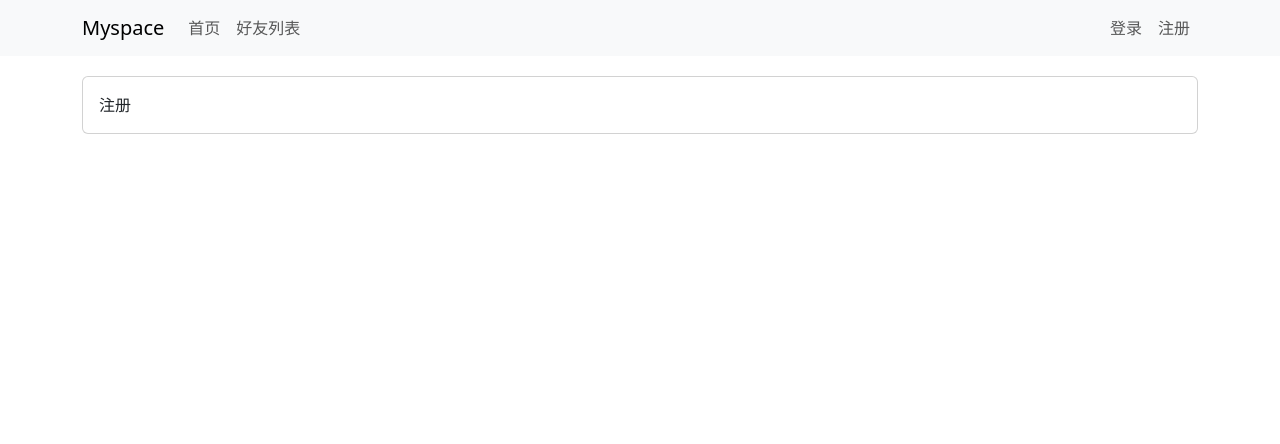
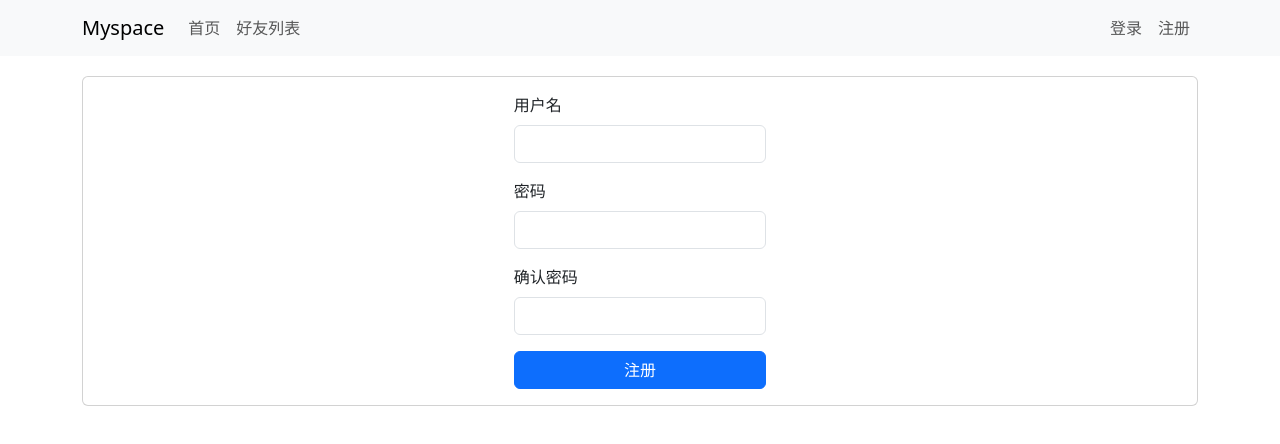
Before and after one commit to CodeWater404/webcode, a Vue app in the folder myspace/: page /register in a window 1280 px wide. Shown: the top 444 px of the page. Built offline with nearby package versions, Linux system fonts and the light colour scheme.

Commit message:
实现注册功能

```diff
--- a/myspace/src/views/LoginView.vue
+++ b/myspace/src/views/LoginView.vue
@@ -12,8 +12,8 @@
           <div class="mb-3">
             <label for="password" class="form-label">密码</label>
             <input v-model="password" type="password" class="form-control" id="password">
-            <div class="error-message">{{ error_message }}</div>
           </div>
+          <div class="error-message">{{ error_message }}</div>
 
           <button type="submit" class="btn btn-primary">Submit</button>
         </form>
--- a/myspace/src/views/RegisterView.vue
+++ b/myspace/src/views/RegisterView.vue
@@ -1,17 +1,102 @@
 <template>
   <ContentBase>
-    注册
+    <div class="row justify-content-md-center">
+      <div class="col-3 ">
+        <!-- @submit=""有自己默认事件； @submit.prevent=""阻止表单默认的行为 -->
+        <form @submit.prevent="register">
+          <div class="mb-3">
+            <label for="username" class="form-label">用户名</label>
+            <input v-model="username" type="text" class="form-control" id="username">
+
+          </div>
+          <div class="mb-3">
+            <label for="password" class="form-label">密码</label>
+            <input v-model="password" type="password" class="form-control" id="password">
+            <div class="error-message">{{ error_message }}</div>
+          </div>
+          <div class="mb-3">
+            <label for="password_confirm" class="form-label">确认密码</label>
+            <input v-model="password_confirm" type="password" class="form-control" id="password_confirm">
+          </div>
+          <div class="error-message">{{ error_message }}</div>
+
+          <button type="submit" class="btn btn-primary">注册</button>
+        </form>
+      </div>
+    </div>
   </ContentBase>
 </template>
 
 <script>
 import ContentBase from "../components/ContentBase.vue";
+import { ref } from "vue";
+import { useStore } from "vuex";
+import router from "@/router/index";
+import $ from "jquery";
+
 export default {
   name: 'RegisterView',
   components: {
     ContentBase,
+  },
+
+  setup() {
+    const store = useStore();
+    let username = ref('');
+    let password = ref('');
+    let password_confirm = ref('');
+    let error_message = ref('');
+
+    const register = () => {
+
+      error_message.value = "";
+      $.ajax({
+        url: "https://app165.acapp.acwing.com.cn/myspace/user/",
+        type: "POST",
+        data: {
+          username: username.value,
+          password: password.value,
+          password_confirm: password_confirm.value,
+        },
+        success(resp) {
+          if (resp.result === "success") {
+            // 调用user.js里面的函数，第一个参数是函数名，第二个是传递的数据
+            store.dispatch("login", {
+              username: username.value,
+              password: password.value,
+              // 成功和失败的回调函数
+              success() {
+                // 登录成功跳转到好友列表页面
+                router.push({ name: "userlist" });
+              },
+              error() {
+                error_message.value = "系统错误，请稍后重试！！！";
+              },
+            });
+          } else {
+            error_message.value = resp.result;
+          }
+        },
+      });
+    };
+
+    return {
+      username,
+      password,
+      password_confirm,
+      error_message,
+      register,
+    }
   }
 }
 </script>
 
-<style scoped></style>
+<style scoped>
+button {
+  width: 100%;
+}
+
+.error-message {
+  color: red;
+}
+</style>
```
